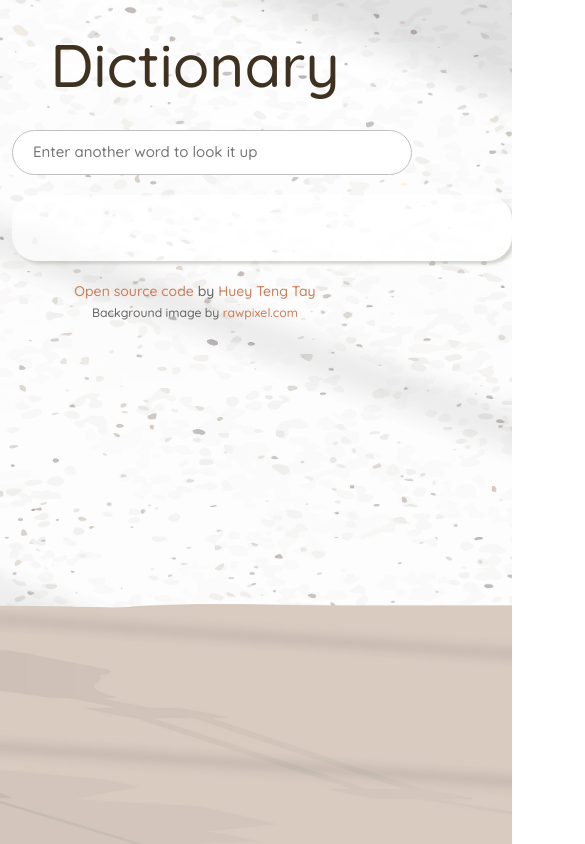
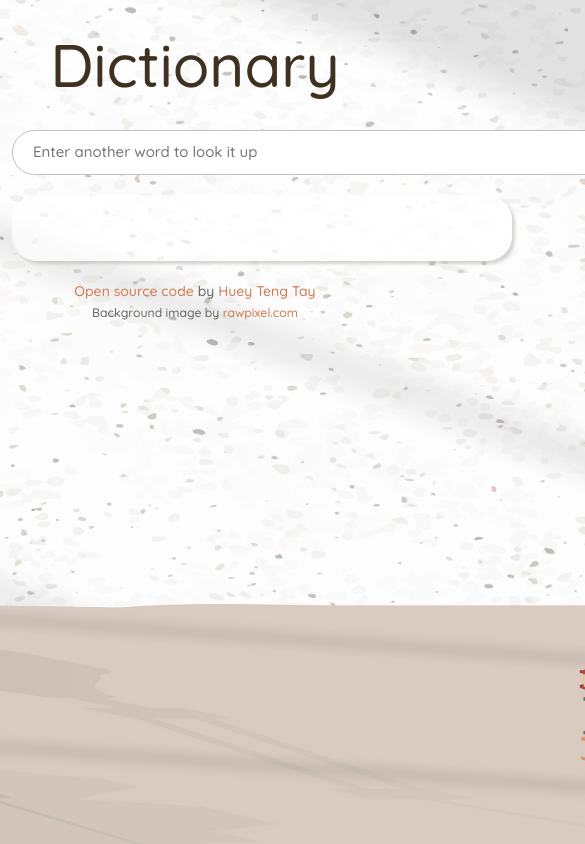
Before and after one commit to hueyteng/dictionary-react-project, a React (Create React App) app: page / in a window 390 px wide. Shown: the top 844 px of the page, 585 px wide, since content can reach past the window. Built offline with nearby package versions, Linux system fonts and the light colour scheme; no server answers; a web font is replaced by a local one.

Commit message:
Updated min-width of search bar

```diff
--- a/src/Dictionary.css
+++ b/src/Dictionary.css
@@ -26,6 +26,6 @@
 
 @media screen and (max-width: 1200px) {
   .Search input {
-    min-width: 400px;
+    min-width: 600px;
   }
 }
```
